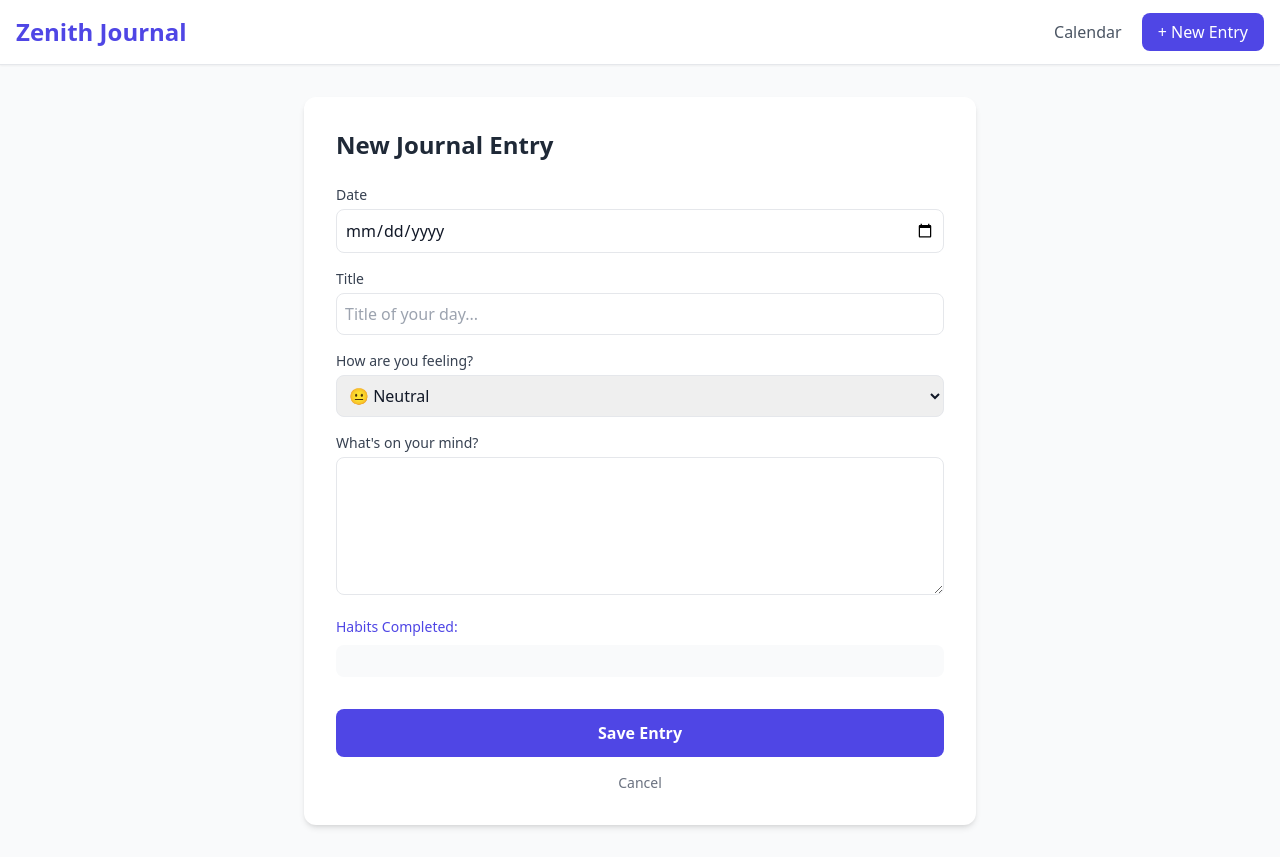
After one commit to Obinna32/Zenith-Journal, a Django app: page /entries/new/ in a window 1280 px wide. The commit adds this page. Run offline with Django 5.2, Linux system fonts and the light colour scheme; data that the repository does not hold is empty; some libraries are stand-ins or nearby versions.

Commit message:
feat: added entrycreateview and modelform for journaling

```diff
--- /dev/null
+++ b/entries/forms.py
@@ -0,0 +1,15 @@
+from django import forms
+from .models import Entry, Habit
+
+class EntryForm(forms.ModelForm):
+    class Meta:
+        model = Entry
+        fields = ['title', 'date_created', 'mood', 'content', 'habits_completed']
+
+        widgets = {
+            'date_created': forms.DateInput(attrs={'type': 'date', 'class': 'w-full p-2 border rounded-lg'}),
+            'title': forms.TextInput(attrs={'class': 'w-full p-2 border rounded-lg', 'placeholder': 'Title of your day...'}),
+            'mood': forms.Select(attrs={'class': 'w-full p-2 border rounded-lg'}),
+            'content': forms.Textarea(attrs={'class': 'w-full p-2 border rounded-lg', 'rows':5}),
+            'habits_completed': forms.CheckboxSelectMultiple(),
+        }
--- a/entries/templates/entries/base.html
+++ b/entries/templates/entries/base.html
@@ -13,7 +13,7 @@
                 <h1 class="text-2xl font-bold text-indigo-600">Zenith Journal</h1>
                 <div class="space-x-4">
                     <a href="#" class="text-gray-600 hover:text-indigo-600">Calendar</a>
-                    <a href="#" class="bg-indigo-600 text-white px-4 py-2 rounded-lg hover:bg-indigo-700">+ New Entry</a>
+                    <a href="{% url 'entry-create' %}" class="bg-indigo-600 text-white px-4 py-2 rounded-lg hover:bg-indigo-700">+ New Entry</a>
                 </div>
             </div>
         </nav>
--- /dev/null
+++ b/entries/templates/entries/entry_form.html
@@ -0,0 +1,48 @@
+{% extends "entries/base.html" %}
+
+{% block content %}
+    <div class="max-w-2xl mx-auto bg-white p-8 rounded-xl shadow-md">
+        <h2 class="text-2xl font-bold mb-6 text-gray-800">New Journal Entry</h2>
+
+        <form method="POST">
+            {% csrf_token %}
+
+            <div class="space-y-4">
+                <div>
+                    <label class="block text-sm font-medium text-gray-700 mb-1">Date</label>
+                    {{form.date_created}}
+                </div>
+
+                <div>
+                    <label class="block text-sm font-medium text-gray-700 mb-1">Title</label>
+                    {{form.title}}
+                </div>
+
+                <div>
+                    <label class="block text-sm font-medium text-gray-700 mb-1">How are you feeling?</label>
+                    {{form.mood}}
+                </div>
+
+                <div>
+                    <label class="block text-sm font-medium text-gray-700 mb-1">What's on your mind?</label>
+                    {{form.content}}
+                </div>
+
+                <div>
+                    <label class="block text-sm font-medium text-gray-700 mb-2 text-indigo-600 font-bold">Habits Completed:</label>
+                    <div class="grid grid-cols02 gap-2 bg-gray-50 p-4 rounded-lg">
+                        {{form.habits_completed}}
+                    </div>
+                </div>
+
+                <div class="pt-4">
+                    <button type="submit" class="w-full bg-indigo-600 text-white font-bold py-3 rounded-lg hover:bg-indigo-700 transition">
+                        Save Entry
+                    </button>
+                    <a href="{% url 'entry-list' %}" class="block text-center mt-4 text-gray-500 hover:text-gray-700 text-sm">Cancel</a>
+                </div>
+            </div>
+        </form>
+    </div>
+
+{% endblock content %}
--- a/entries/urls.py
+++ b/entries/urls.py
@@ -1,6 +1,7 @@
 from django.urls import path
-from .views import EntryListView
+from .views import EntryListView, EntryCreateView
 
 urlpatterns = [
     path('', EntryListView.as_view(), name='entry-list'),
+    path('new/', EntryCreateView.as_view(), name='entry-create'),
 ]
--- a/entries/views.py
+++ b/entries/views.py
@@ -1,6 +1,8 @@
 from django.shortcuts import render
-from django.views.generic import ListView
+from django.views.generic import ListView, CreateView
+from django.urls import reverse_lazy
 from .models import Entry
+from .forms import EntryForm
 
 # Create your views here.
 class EntryListView(ListView):
@@ -8,3 +10,13 @@ class EntryListView(ListView):
     template_name = "entries/entry_list.html"
     context_object_name = "entries"
     ordering = ['date_created']
+
+class EntryCreateView(CreateView):
+    model = Entry
+    form_class = EntryForm
+    template_name = 'entries/entry_form.html'
+    success_url = reverse_lazy('entry-list')
+
+    def form_valid(self, form):
+        form.instance.user = self.request.user
+        return super().form_valid(form)
```
